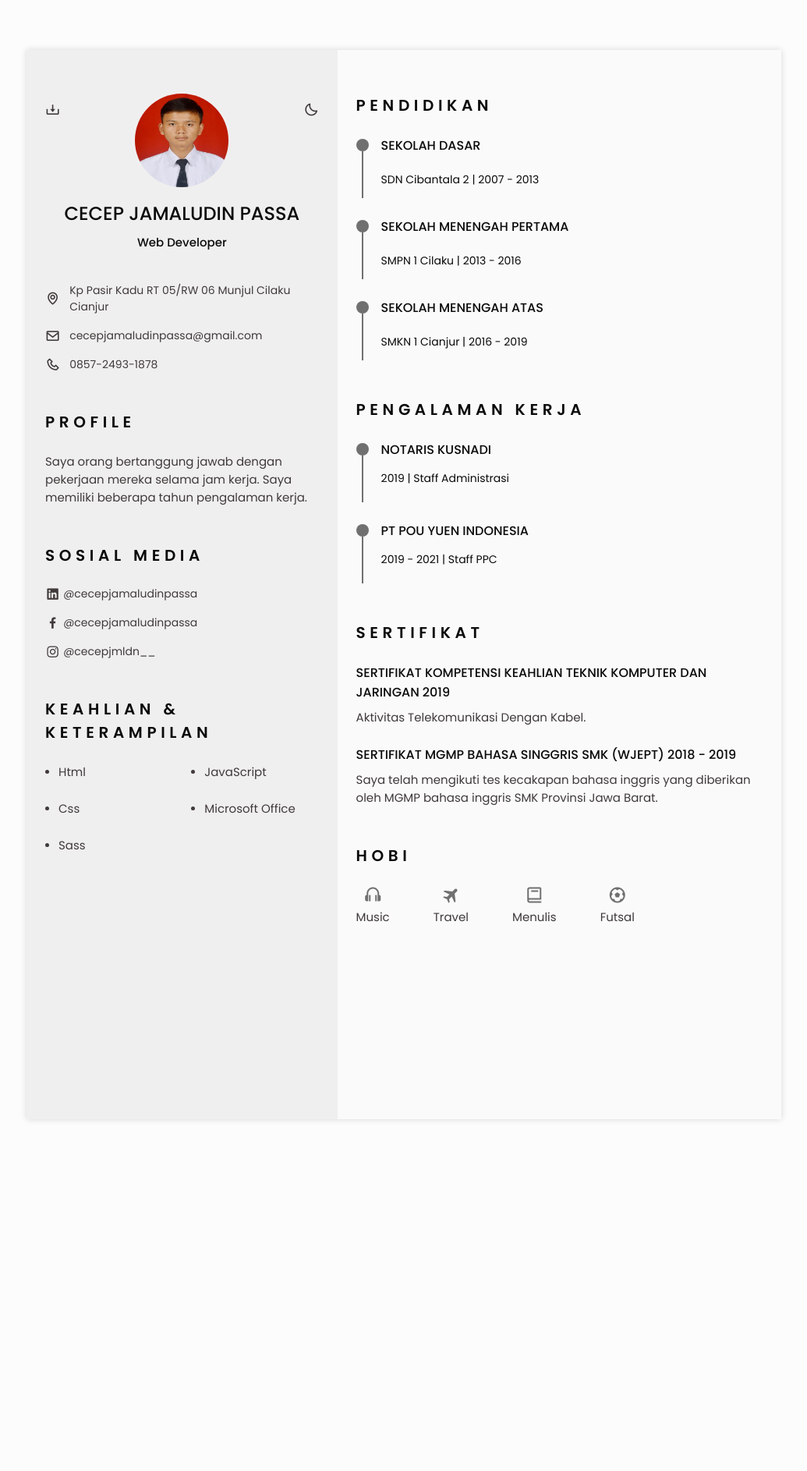
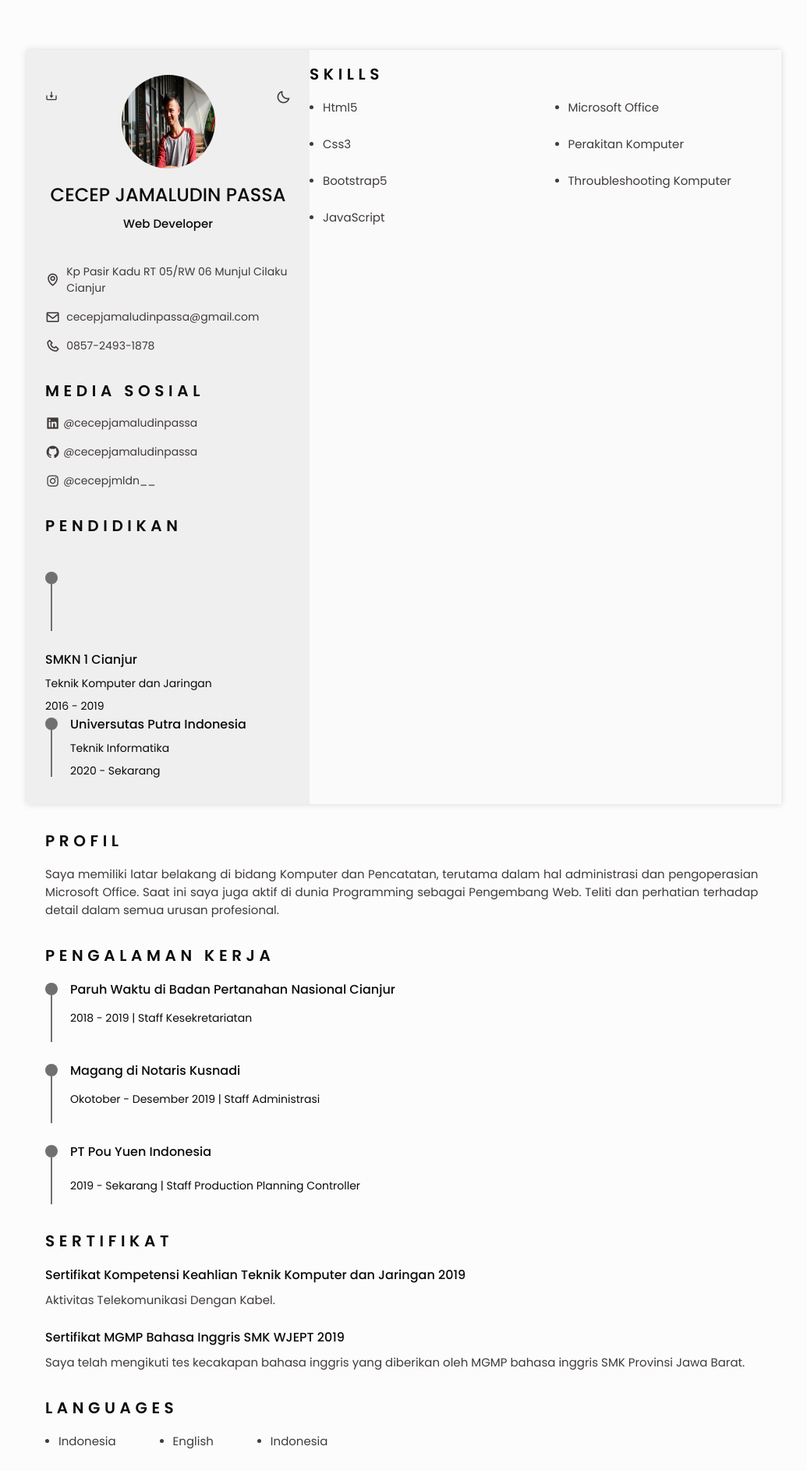
Before and after one commit to cecepjamaludinpassa/cecepjamaludinpassa.github.io-cv, a plain HTML site: page index.html in a window 1280 px wide. Shown: the top 1886 px of the page at 78% size, without its empty margins (122-1157 px from the left). Before the commit the page ends 1499 px from the top, so only its background shows below. Drawn offline with nearby package versions, Linux system fonts and the light colour scheme.

Commit message:
mengubah layout

```diff
--- a/assets/css/styles.css
+++ b/assets/css/styles.css
@@ -85,7 +85,7 @@ body.scale-cv {
   position: absolute;
   top: 2.2rem;
   left: 0;
-  font-size: 1.2rem;
+  font-size: 1rem;
   color: var(--text-color);
   cursor: pointer;
 }
@@ -109,7 +109,7 @@ body.scale-cv {
 }
 
 .scale-cv .section-title {
-  margin-bottom: .75rem;
+  margin-bottom: 1rem;
 }
 
 .scale-cv .resume__left,
@@ -213,7 +213,7 @@ img {
 
 /*========== CLASS CSS ==========*/
 .section {
-  padding: 1.5rem 0;
+  padding: 1rem 0;
 }
 
 .section-title {
@@ -223,7 +223,7 @@ img {
   text-transform: uppercase;
   letter-spacing: .35rem;
   text-align: center;
-  margin-bottom: var(--mb-3);
+  margin-bottom: var(--mb-2);
 }
 
 /*========== LAYOUT ==========*/
@@ -364,7 +364,7 @@ img {
 
 .home_icon {
   font-size: 1.2rem;
-  margin-right: .75rem;
+  margin-right: .50rem;
 }
 
 .home_button-movil {
@@ -408,7 +408,8 @@ img {
 
 /*========== PROFILE ==========*/
 .profile_description {
-  text-align: center;
+  text-align: initial;
+  padding-right: .35rem;
 }
 
 /*========== EDUCATION AND EXPERIENCE ==========*/
@@ -459,18 +460,31 @@ img {
 }
 
 /*========== SKILLS AND LANGUAGES ==========*/
-.skills_content {
+.skills_content,
+.languages_content {
+  grid-template-columns: repeat(2, 1fr);
+}
+
+/*========== SKILLS AND LANGUAGES ==========*/
+.skills_content,
+.languages_content {
   grid-template-columns: repeat(2, 1fr);
 }
 
 /* .skills_content, */
-.skills_name {
+.languages_content {
+  gap: 0;
+}
+
+.skills_name,
+.languages_name {
   display: flex;
   align-items: center;
   margin-bottom: var(--mb-3);
 }
 
-.skills_circle {
+.skills_circle,
+.languages_circle {
   display: inline-block;
   width: 5px;
   height: 5px;
@@ -557,7 +571,7 @@ img {
 
   .resume {
     display: grid;
-    grid-template-columns: .7fr 1fr;
+    grid-template-columns: .6fr 1fr;
     background-color: var(--container-color);
     box-shadow: 0 0 8px rgba(13,12,12,.15);
   }
@@ -568,7 +582,7 @@ img {
 
   .resume__left,
   .resume__right {
-    padding: 2rem 1.5rem;
+    padding: 1rem 1.5rem;
   }
 
   .generate-pdf {
@@ -577,7 +591,7 @@ img {
 
   .section-title,
   .profile_description {
-    text-align: initial;
+    text-align: justify;
   }
 
   .home_container {
@@ -588,6 +602,11 @@ img {
     display: none;
   }
 
+  .languages_content {
+    grid-template-columns: repeat(3, max-content);
+    column-gap: 3.5rem;
+  }
+
   .interests_container {
     grid-template-columns: repeat(4,  max-content);
     column-gap: 3.5rem;
--- a/index.html
+++ b/index.html
@@ -67,7 +67,7 @@
                     <section class="home" id="home">
                         <div class="home_container section bd-grid">
                             <div class="home_data bd-grid">
-                                <img src="assets/img/pas foto1.jpg" alt="" class="home_img">
+                                <img src="assets/img/POTO.jpg" alt="" class="home_img">
                                 <h1 class="home_title">CECEP JAMALUDIN PASSA</h1>
                                 <h3 class="home_profession">Web Developer</h3>
 
@@ -95,23 +95,15 @@
 
                     </section>
 
-                    <!--========== PROFILE ==========-->
-                    <section class="profile section" id="profile">
-                        <h2 class="section-title">PROFILE</h2>
-                        <p class="profile_description">
-                            Saya orang bertanggung jawab dengan pekerjaan mereka selama jam kerja. Saya memiliki beberapa tahun pengalaman kerja.
-                        </p>
-                    </section>
-
                     <!--========== SOCIAL ==========-->
                     <section class="social section">
-                        <h2 class="section-title">SOSIAL MEDIA</h2>
+                        <h2 class="section-title">Media Sosial</h2>
                         <div class="social_container bd-grid">
                             <a href="https://id.linkedin.com/" target="_blank" class="social_link">
                                 <i class="bx bxl-linkedin-square social_icon"></i> @cecepjamaludinpassa
                             </a>
-                            <a href="https://id-id.facebook.com/" target="_blank" class="social_link">
-                                <i class="bx bxl-facebook social_icon"></i> @cecepjamaludinpassa
+                            <a href="https://github.com/" target="_blank" class="social_link">
+                                <i class="bx bxl-github social_icon"></i> @cecepjamaludinpassa
                             </a>
                             <a href="https://www.instagram.com/" target="_blank" class="social_link">
                                 <i class="bx bxl-instagram social_icon"></i> @cecepjmldn__
@@ -119,49 +111,19 @@
                         </div>
                     </section>
 
-
-                    <!--========== SKILLS  ==========-->
-                    <section class="skills section" id="skills">
-                        <h2 class="section-title">KEAHLIAN & KETERAMPILAN</h2>
-                        <div class="skills_content bd-grid">
-                            <ul class="skills_data">
-                                <li class="skills_name">
-                                    <span class="skills_circle"></span> Html
-                                </li>
-                                <li class="skills_name">
-                                    <span class="skills_circle"></span> Css
-                                </li>
-                                <li class="skills_name">
-                                    <span class="skills_circle"></span> Sass
-                                </li>
-                            </ul>
-
-                            <ul class="skills_data">
-                                <li class="skills_name">
-                                    <span class="skills_circle"></span> JavaScript
-                                </li>
-                                <li class="skills_name">
-                                    <span class="skills_circle"></span> Microsoft Office
-                                </li>
-                            </ul>
-                        </div>
-                    </section>
-                </div>
-
-                <div class="resume__right">
                     <!--========== EDUCATION ==========-->
                     <section class="education section" id="education">
                         <h2 class="section-title">PENDIDIKAN</h2>
-
                         <div class="education_container bd-grid">
-                            <div class="education_content">
+                            <div class="education_content"></div>
                                 <div class="education_time">
                                     <span class="education_rounder"></span>
                                     <span class="education_line"></span>
                                 </div>
                                 <div class="education_data bd-grid">
-                                    <h3 class="education_title">SEKOLAH DASAR</h3>
-                                    <span class="education_studies">SDN Cibantala 2  |  2007 - 2013</span>
+                                    <h3 class="education_title">SMKN 1 Cianjur</h3>
+                                    <span class="education_studies">Teknik Komputer dan Jaringan</span>
+                                    <span class="education_studies">2016 - 2019</span>
                                 </div>
                             </div>
 
@@ -171,22 +133,57 @@
                                     <span class="education_line"></span>
                                 </div>
                                 <div class="education_data bd-grid">
-                                    <h3 class="education_title">SEKOLAH MENENGAH PERTAMA</h3>
-                                    <span class="education_studies">SMPN 1 Cilaku | 2013 - 2016</span>
-                                </div>
-                            </div>
-
-                            <div class="education_content">
-                                <div class="education_time">
-                                    <span class="education_rounder"></span>
-                                    <span class="education_line"></span>
-                                </div>
-                                <div class="education_data bd-grid">
-                                    <h3 class="education_title">SEKOLAH MENENGAH ATAS</h3>
-                                    <span class="education_studies">SMKN 1 Cianjur | 2016 - 2019</span>
+                                    <h3 class="education_title">Universutas Putra Indonesia</h3>
+                                    <span class="education_studies">Teknik Informatika</span>
+                                    <span class="education_studies">2020 - Sekarang</span>
                                 </div>
                             </div>
                         </div>
+                    </section>
+
+
+                    <!--========== SKILLS  ==========-->
+                    <section class="skills section" id="skills">
+                        <h2 class="section-title">Skills</h2>
+                        <div class="skills_content bd-grid">
+                            <ul class="skills_data">
+                                <li class="skills_name">
+                                    <span class="skills_circle"></span> Html5
+                                </li>
+                                <li class="skills_name">
+                                    <span class="skills_circle"></span> Css3
+                                </li>
+                                <li class="skills_name">
+                                    <span class="skills_circle"></span> Bootstrap5
+                                </li>
+                                <li class="skills_name">
+                                    <span class="skills_circle"></span> JavaScript
+                                </li>
+                            </ul>
+
+                            <ul class="skills_data">
+                                <li class="skills_name">
+                                    <span class="skills_circle"></span> Microsoft Office
+                                </li>
+                                <li class="skills_name">
+                                    <span class="skills_circle"></span> Perakitan Komputer
+                                </li>
+                                <li class="skills_name">
+                                    <span class="skills_circle"></span> Throubleshooting Komputer
+                                </li>
+                            </ul>
+                        </div>
+                    </section>
+                </div>
+
+                <div class="resume__right">
+
+                    <!--========== PROFILE ==========-->
+                    <section class="profile section" id="profile">
+                        <h2 class="section-title">PROFIL</h2>
+                        <p class="profile_description">
+                            Saya memiliki latar belakang di bidang Komputer dan Pencatatan, terutama dalam hal administrasi dan pengoperasian Microsoft Office. Saat ini saya juga aktif di dunia Programming sebagai Pengembang Web. Teliti dan perhatian terhadap detail dalam semua urusan profesional.
+                        </p>
                     </section>
 
                     <!--========== EXPERIENCE ==========-->
@@ -199,8 +196,20 @@
                                     <span class="experience_line"></span>
                                 </div>
                                 <div class="experience_data bd-grid">
-                                    <h3 class="experience_title">NOTARIS KUSNADI</h3>
-                                    <span class="experience_company">2019 | Staff Administrasi</span>
+                                    <h3 class="experience_title">Paruh Waktu di Badan Pertanahan Nasional Cianjur</h3>
+                                    <span class="experience_company">2018 - 2019 | Staff Kesekretariatan </span>
+                                    <p class="experience_description"></p>
+                                </div>
+                            </div>
+
+                            <div class="experience_content">
+                                <div class="experience_time">
+                                    <span class="experience_rounder"></span>
+                                    <span class="experience_line"></span>
+                                </div>
+                                <div class="experience_data bd-grid">
+                                    <h3 class="experience_title">Magang di Notaris Kusnadi</h3>
+                                    <span class="experience_company">Okotober - Desember 2019 | Staff Administrasi</span>
                                     <p class="experience_description">
                                     </p>
                                 </div>
@@ -212,10 +221,8 @@
                                     <span class="experience_line"></span>
                                 </div>
                                 <div class="experience_data bd-grid">
-                                    <h3 class="experience_title">PT POU YUEN INDONESIA</h3>
-                                    <span class="experience_company">2019 - 2021 | Staff PPC</span>
-                                    <p class="experience_description">
-                                    </p>
+                                    <h3 class="experience_title">PT Pou Yuen Indonesia</h3>
+                                    <span class="experience_company">2019 - Sekarang | Staff Production Planning Controller</span>
                                 </div>
                             </div>
                         </div>
@@ -227,18 +234,35 @@
 
                         <div class="certificate_container bd-grid">
                             <div class="certificate_content">
-                                <h3 class="certificate_title">SERTIFIKAT KOMPETENSI KEAHLIAN TEKNIK KOMPUTER DAN JARINGAN 2019</h3>
+                                <h3 class="certificate_title">Sertifikat Kompetensi Keahlian Teknik Komputer dan Jaringan 2019</h3>
                                 <p class="certificate_description">
-                                    Aktivitas Telekomunikasi Dengan Kabel.
-                                </p>
+                                    Aktivitas Telekomunikasi Dengan Kabel. </p>
                             </div>
 
                             <div class="certificate_content">
-                                <h3 class="certificate_title">SERTIFIKAT MGMP BAHASA SINGGRIS SMK (WJEPT) 2018 - 2019</h3>
+                                <h3 class="certificate_title">Sertifikat MGMP Bahasa Inggris SMK WJEPT 2019</h3>
                                 <p class="certificate_description">
-                                    Saya telah mengikuti tes kecakapan bahasa inggris yang diberikan oleh MGMP bahasa inggris SMK Provinsi Jawa Barat.
-                                </p>
+                                    Saya telah mengikuti tes kecakapan bahasa inggris yang diberikan oleh MGMP bahasa inggris SMK Provinsi Jawa Barat.                                </p>
                             </div>
+                        </div>
+                    </section>
+
+                    <!--========== LANGUAGES ==========-->
+                    <section class="languages section">
+                        <h2 class="section-title">Languages</h2>
+
+                        <div class="languages_container">
+                            <ul class="languages_content bd-grid">
+                                <li class="languages_name">
+                                    <span class="languages_circle"></span> Indonesia
+                                </li>
+                                <li class="languages_name">
+                                    <span class="languages_circle"></span> English
+                                </li>
+                                <li class="languages_name">
+                                    <span class="languages_circle"></span> Indonesia
+                                </li>
+                            </ul>
                         </div>
                     </section>
 
@@ -261,31 +285,24 @@
                             </div>
                             <div class="interests_content">
                                 <i class="bx bx-football interests_icon"></i>
-                                <span class="interest_name">Futsal</span>
+                                <span class="interest_name">Sepak Bola</span>
                             </div>
-                        </div>
-                    </section>
-
-                    <section class="languages section">
-                        <h2 class="section-title"></h2>
-
-                        <div class="languages_container">
-                            <ul class="languages_content bd-grid">
-                                <li class="languages_name">
-                                    <span class="languages_circle"></span>
-                                </li>
-                                <li class="languages_name">
-                                    <span class="languages_circle"></span>
-                                </li>
-                                <li class="languages_name">
-                                    <span class="languages_circle"></span>
-                                </li>
-                            </ul>
                         </div>
                     </section>
 
                     <section class="references section" id="references">
                         <h2 class="section-title"></h2>
+
+                        <div class="references_container bd-grid">
+                            <div class="references_content bd-grid">
+                                <span class="references_subtitle"></span>
+                                <h3 class="references_title"></h3>
+                                <ul class="references_contact">
+                                    <li></li>
+                                    <li></li>
+                                </ul>
+                            </div>
+                        </div>
                     </section>
                 </div>
             </div>
```
Also changed, not shown: assets/img/IMG-20171216-WA0002.jpg (added), assets/img/_MG_4408.jpg (deleted), assets/img/_MG_4550.jpg (added), assets/img/a-2.jpg (added), preview.png (deleted), 3 other files.
